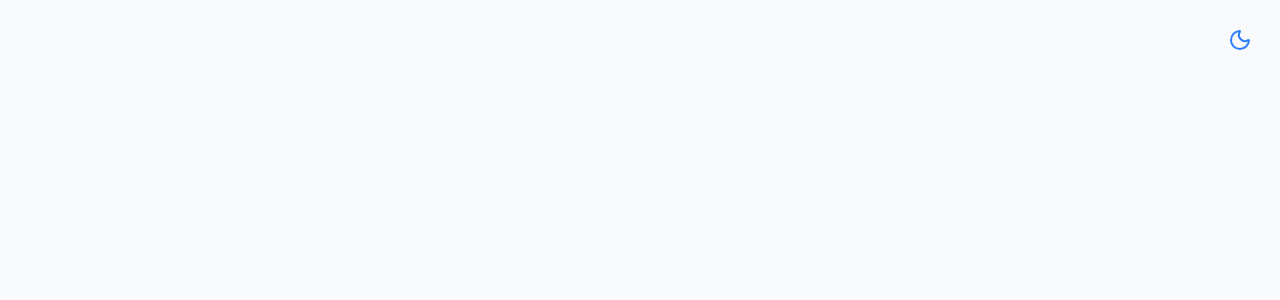
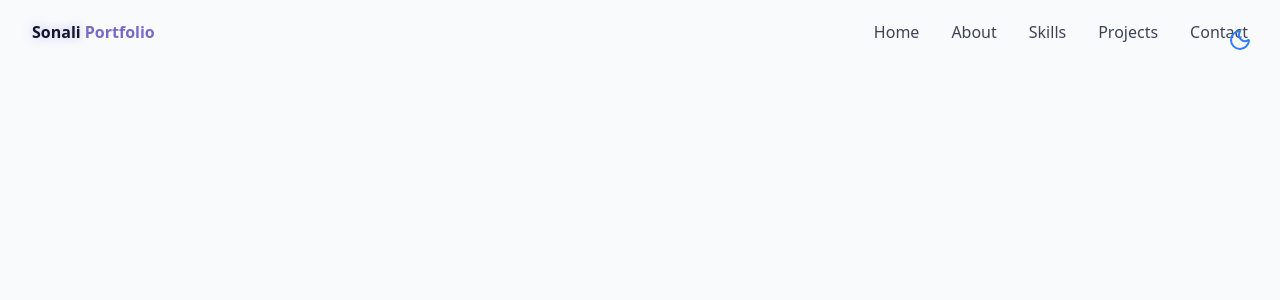
Before and after one commit to sonali167-coder/project, a React (Vite) app: page / in a window 1280 px wide. Shown: the top 300 px of the page. Built offline with nearby package versions, Linux system fonts and the light colour scheme.

Commit message:
Navbar hover fix, scroll effect, and responsive menu

```diff
--- a/package.json
+++ b/package.json
@@ -13,6 +13,7 @@
     "@radix-ui/react-toast": "^1.2.14",
     "@tailwindcss/vite": "^4.1.11",
     "class-variance-authority": "^0.7.1",
+    "cls": "^0.1.5",
     "clsx": "^2.1.1",
     "lucide-react": "^0.525.0",
     "react": "^19.1.0",
--- /dev/null
+++ b/src/components/Navbar.jsx
@@ -0,0 +1,83 @@
+import React, { useEffect, useState } from "react"
+import { cn } from "@/lib/utils"
+import { Menu, X } from "lucide-react"
+
+
+const NavItem = [
+    {name: "Home", href: "#hero"},
+    {name: "About", href: "#about"},
+    {name: "Skills", href: "#skills"},
+    {name: "Projects", href: "#projects"},
+    {name: "Contact", href: "#contact"},
+]
+export const Navbar = () => {
+    const [isScrolled, setisScrolled] = useState(false)
+    const [isMenuOpen, setIsMenuOpen] = useState(false);
+
+    useEffect(() => {
+        const handleScroll = () => {
+            setisScrolled(window.screenY > 10)
+        };
+
+        window.addEventListener("scroll", handleScroll);
+
+        return () => window.removeEventListener("scroll", handleScroll);
+    }, []);
+
+    return <nav className={cn("fixed w-full z-40 transition-all duration-300",
+        isScrolled ? "py-3 bg-background/80 backdrop:blur-md shadow-2xs" : "py-5"
+    )}>
+        <div className="container flex items-center justify-between">
+            <a className="text-x1 font-bold text-primary flex items-center"
+            href="#hero">
+                <span className="relative z-10">
+                    <span className="text-glow text-foreground">Sonali</span> Portfolio
+                </span>
+            </a>
+
+            {/* desktop */}
+            <div className="hidden md:flex space-x-8">
+                {NavItem.map((item, key) => (
+                    <a key = {key} href={item.href} className="text-foreground/80 hover:text-primary transition-colors duration-300">
+                        {item.name}
+                    </a>
+                ))}
+            </div>
+
+            {/* mobile */}
+            <button
+            onClick={() => setIsMenuOpen((prev) => !prev)}
+            className="md:hidden p-2 text-foreground z-50"
+            aria-label={isMenuOpen ? "Close Menu" : "Open Menu"}
+            >
+            {isMenuOpen ? <X size={24} /> : <Menu size={24} />}
+            </button>
+
+            <div
+            className={cn(
+                "fixed inset-0 bg-background/95 backdroup-blur-md z-40 flex flex-col items-center justify-center",
+                "transition-all duration-300 md:hidden",
+                isMenuOpen
+                ? "opacity-100 pointer-events-auto"
+                : "opacity-0 pointer-events-none"
+            )}
+            >
+                <div className="flex flex-col space-y-8 text-xl">
+                        {NavItem.map((item, key) => (
+                        <a
+                            key={key}
+                            href={item.href}
+                            className="text-foreground/80 hover:text-primary transition-colors duration-300"
+                            onClick={() => setIsMenuOpen(false)}
+                        >
+                            {item.name}
+                        </a>
+                        ))}
+                </div>
+            </div>
+        </div>
+
+
+
+    </nav>
+}
--- a/src/pages/Home.jsx
+++ b/src/pages/Home.jsx
@@ -1,3 +1,4 @@
+import { Navbar } from "../components/Navbar"
 import { ThemeToggle } from "../components/ThemeToggle"
 
 export const Home = () => {
@@ -10,6 +11,7 @@ export const Home = () => {
         {/* bg  */}
 
         {/* NavBar */}
+        <Navbar />
 
 
         {/* content */}
```
Also changed, not shown: 1 other file (tests, documents, lock files or other folders).
